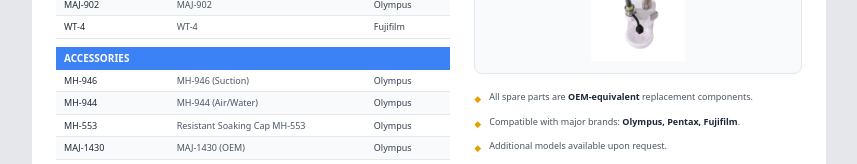
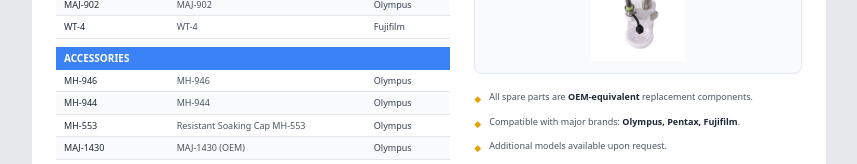
Before and after one commit to zhangzixin1/v0-spare-parts-table, a Next.js app: page / in a window 1280 px wide. Shown: the part 417-581 px from the top of the page, without its empty margins (211-1068 px from the left). Built offline with nearby package versions, Linux system fonts and the light colour scheme.

Commit message:
fix: remove bracket content from MH-946 and MH-944 names\n\nRemove bracketed text from specified model names.

```diff
--- a/components/spare-parts.tsx
+++ b/components/spare-parts.tsx
@@ -18,8 +18,8 @@ const waterBottlesData = [
 ]
 
 const accessoriesData = [
-  { cat: "MH-946", name: "MH-946 (Suction)", brand: "Olympus" },
-  { cat: "MH-944", name: "MH-944 (Air/Water)", brand: "Olympus" },
+  { cat: "MH-946", name: "MH-946", brand: "Olympus" },
+  { cat: "MH-944", name: "MH-944", brand: "Olympus" },
   { cat: "MH-553", name: "Resistant Soaking Cap MH-553", brand: "Olympus" },
   { cat: "MAJ-1430", name: "MAJ-1430 (OEM)", brand: "Olympus" },
   { cat: "MH-948", name: "MH-948", brand: "Olympus" },
```
